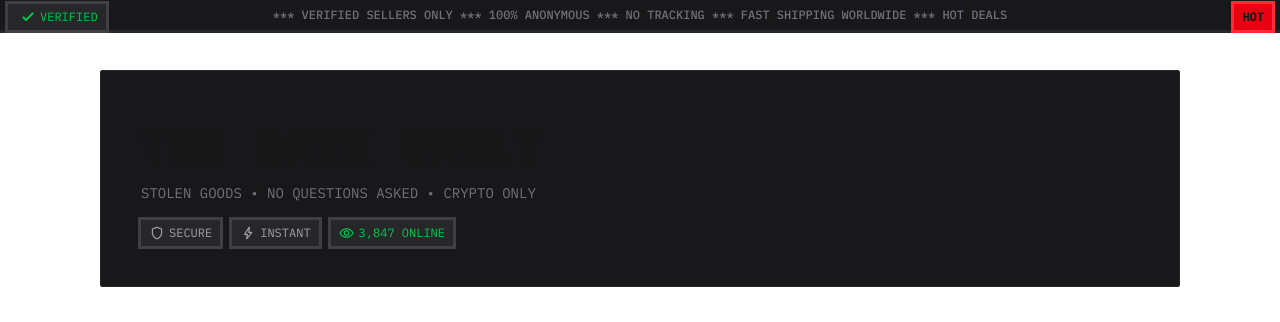
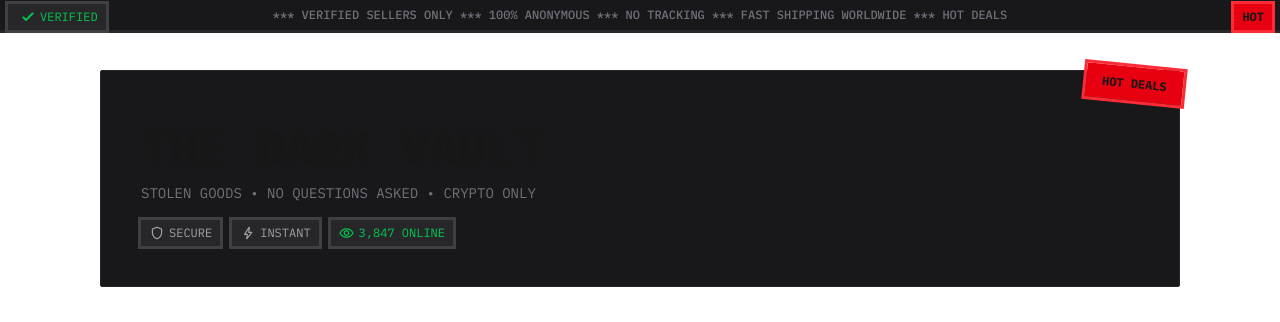
Before and after one commit to zwibisana/generate-spring26-challenge, a Next.js app: page / in a window 1280 px wide. Shown: the top 322 px of the page. Built offline with nearby package versions, Linux system fonts and the light colour scheme.

Commit message:
Added tag to item detail page

```diff
--- a/src/app/components/itemDetail.tsx
+++ b/src/app/components/itemDetail.tsx
@@ -73,6 +73,7 @@ function ItemDetail({ item, onBack }: ItemDetailProps) {
 
         {/* Right side: Information */}
         <div className="flex-1 flex flex-col gap-6">
+
             <div className="flex flex-col gap-y-3 p-6 bg-[#18181B] border-solid outline outline-[#27272A]">
                 <h1 className="uppercase text-[24px] font-bold">{item.item_name}</h1>
                 <div className="flex-row flex gap-x-3">
@@ -83,7 +84,11 @@ function ItemDetail({ item, onBack }: ItemDetailProps) {
                 <p className="text-[14px] text-[#9F9FA9]">{item.item_description}</p>
             </div>
 
-            <div className="bg-[#18181B] p-4 border-solid outline outline-[#27272A] flex flex-col gap-y-4">
+            <div className="relative bg-[#18181B] p-6 border-solid outline outline-[#27272A] flex flex-col gap-y-4">
+                <div className="absolute top-[-4px] right-[-4px] rotate-[.08rad]">
+                    <div className="px-4 py-1 text-[12px] font-bold bg-[#e60010] flex items-center justify-center border-solid outline outline-[#FB2C36]">HOT DEALS</div>
+                </div>
+
                 <div className="flex flex-row items-center justify-between pb-6 border-b border-solid border-b-[#27272A]">
                     <p className="text-[14px] text-[#71717B]">PRICE:</p>
                     <div>
--- a/src/app/page.tsx
+++ b/src/app/page.tsx
@@ -94,13 +94,17 @@ function App() {
       <div className="mx-[40px] md:mx-[100px] mt-10 flex flex-col gap-y-10">
 
         {/* Header Block */}
-        <div className="header bg-[#18181B] border border-[#27272A] p-10 rounded-[2px]">
+        <div className="relative header bg-[#18181B] border border-[#27272A] p-10 rounded-[2px]">
           <h1 className="text-left text-[48px] font-bold uppercase tracking-[2.4]">The Dark Vault</h1>
           <h3 className="text-left text-[14px] text-[#71717B] tracking-[1.4]">STOLEN GOODS • NO QUESTIONS ASKED • CRYPTO ONLY</h3>
           <div className="flex flex-wrap gap-3 mt-4">
             <div className="flex items-center gap-1 px-2 py-1 text-[12px] text-[#9F9FA9] bg-[#27272A] outline-[#3F3F46] border-solid outline"><span className="material-symbols-rounded !text-[16px]">shield</span>SECURE</div>
             <div className="flex items-center gap-1 px-2 py-1 text-[12px] text-[#9F9FA9] bg-[#27272A] outline-[#3F3F46] border-solid outline"><span className="material-symbols-rounded !text-[16px]">bolt</span>INSTANT</div>
             <div className="flex items-center gap-1 px-2 py-1 text-[12px] text-[#00C950] bg-[#27272A] outline-[#3F3F46] border-solid outline"><span className="material-symbols-rounded !text-[16px]">visibility</span>3,847 ONLINE</div>
+          </div>
+
+          <div className="absolute top-[-4px] right-[-4px] rotate-[.1rad]">
+            <div className="px-4 py-2 text-[12px] font-bold bg-[#e60010] flex items-center justify-center border-solid outline outline-[#FB2C36]">HOT DEALS</div>
           </div>
         </div>
 
```
